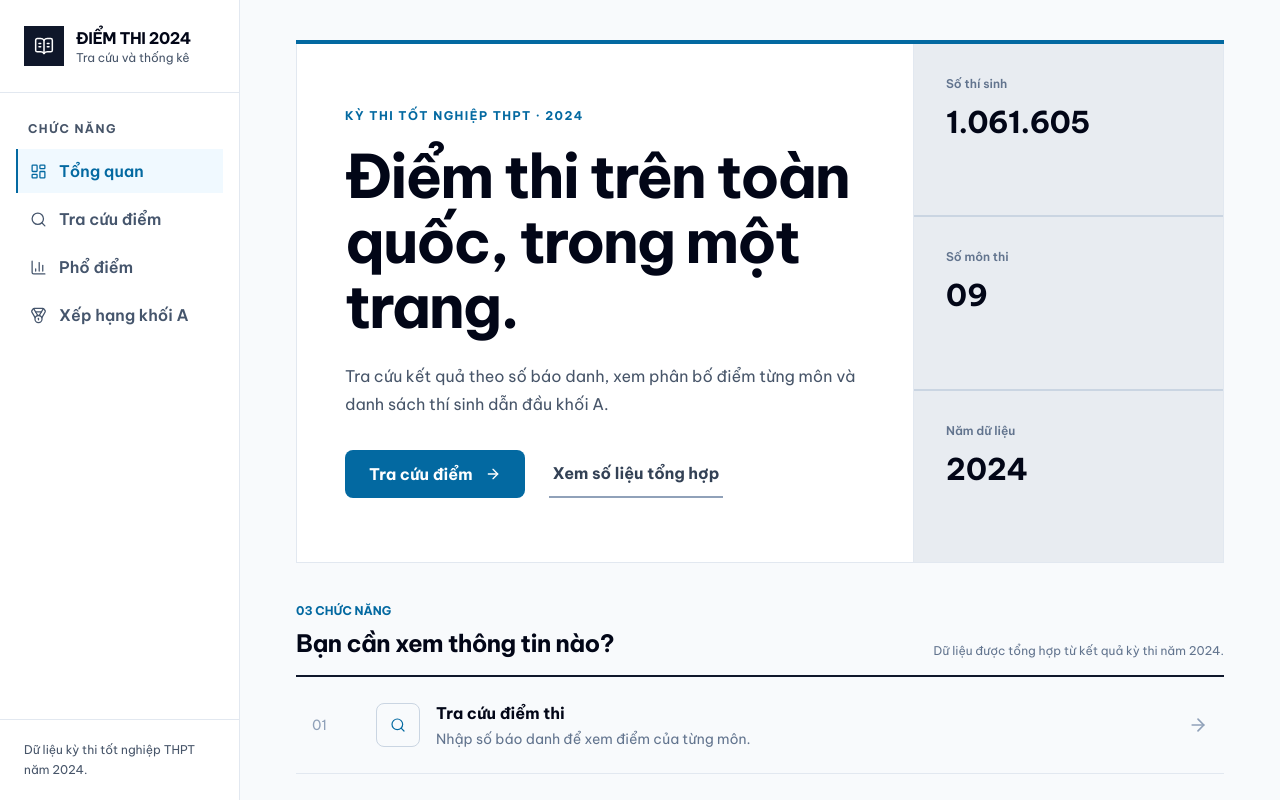
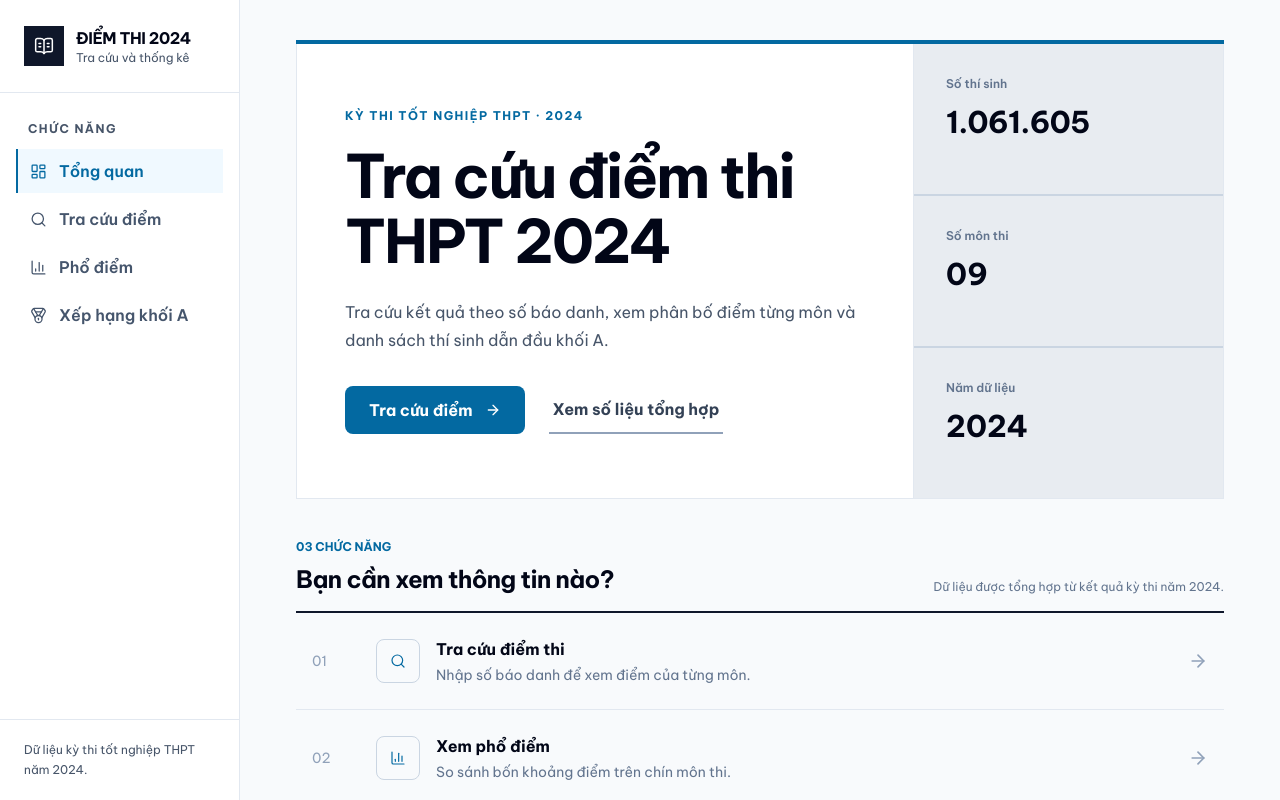
Before and after one commit to Toanapr/GoldenOwlAsia-intern, a React (Vite) app in the folder frontend/: page / in a window 1280 px wide. Shown: the top 800 px of the page. Built offline with nearby package versions, Linux system fonts and the light colour scheme; no server answers.

Commit message:
feat: update dashboard title for clarity on THPT 2024 results

```diff
--- a/frontend/src/pages/DashboardPage.tsx
+++ b/frontend/src/pages/DashboardPage.tsx
@@ -32,7 +32,7 @@ export function DashboardPage() {
               Kỳ thi tốt nghiệp THPT · 2024
             </p>
             <h1 className="mt-5 max-w-2xl text-4xl leading-[1.08] font-bold tracking-[-0.035em] text-foreground sm:text-6xl">
-              Điểm thi trên toàn quốc, trong một trang.
+              Tra cứu điểm thi THPT 2024
             </h1>
             <p className="mt-6 max-w-xl text-base leading-7 text-muted-foreground">
               Tra cứu kết quả theo số báo danh, xem phân bố điểm từng môn và
```
